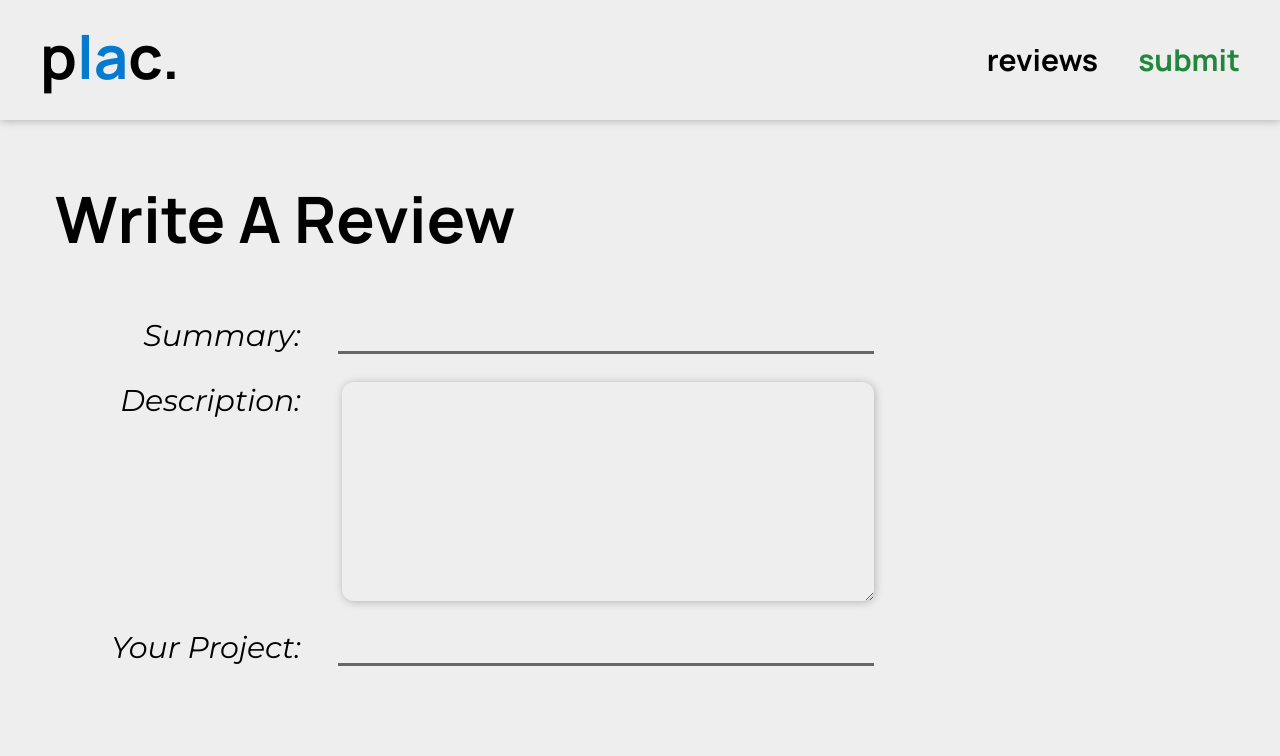
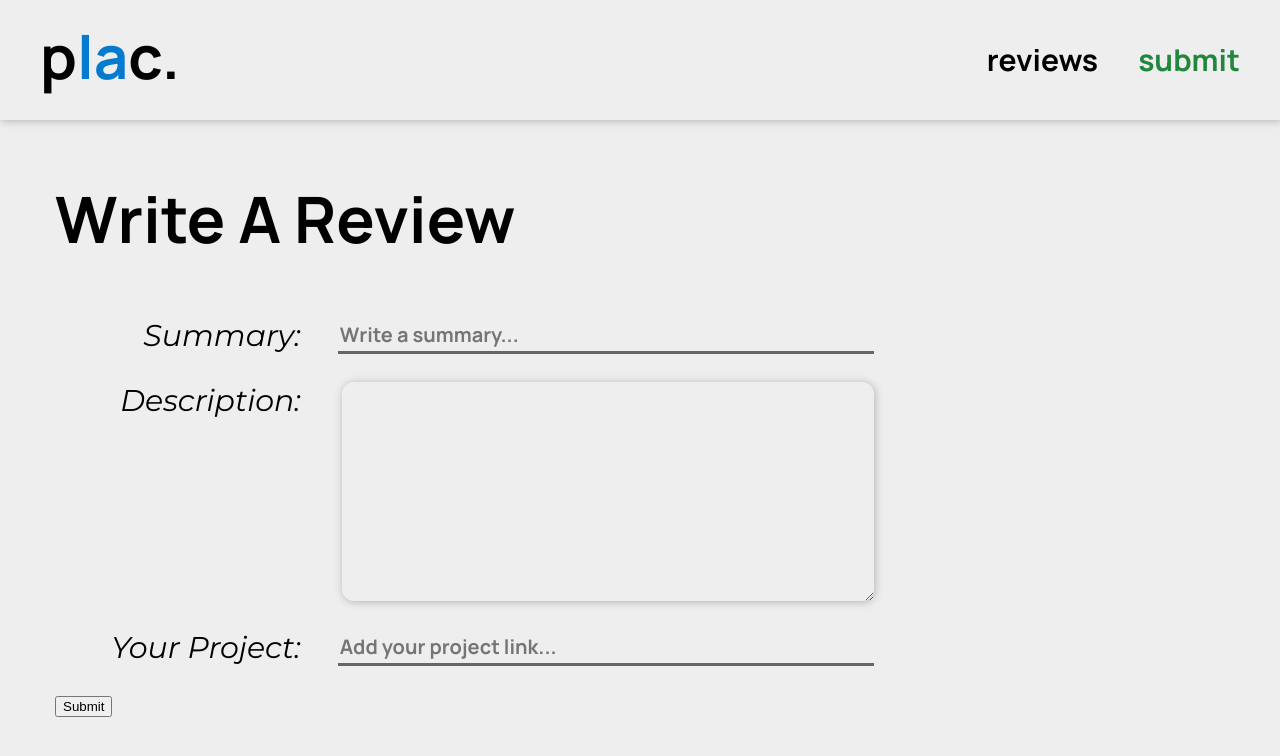
Before and after one commit to 8BitRobot/plac, a React (Create React App) app in the folder frontend/: page / in a window 1280 px wide. Shown: the top 756 px of the page. Built offline with nearby package versions, Linux system fonts and the light colour scheme.

Commit message:
added API integration for submit page

```diff
--- a/frontend/src/Homepage/index.js
+++ b/frontend/src/Homepage/index.js
@@ -16,7 +16,6 @@ function Homepage() {
       headers: {
         "Content-Type": "application/json",
       },
-
       credentials: "include",
       body: JSON.stringify({
         authcode: code,
--- a/frontend/src/Submit/index.js
+++ b/frontend/src/Submit/index.js
@@ -1,26 +1,65 @@
-// import { useEffect } from "react";
+import { useEffect, useState } from "react";
 import "./Submit.scss";
 
 function Submit() {
+    const [ summary, setSummary ] = useState("");
+    const [ description, setDesc ] = useState("");
+    const [ projectLink, setLink ] = useState("");
+
+    async function submitReview() {
+        let request = await fetch("http://localhost:4000/add-review", {
+            method: "POST",
+            headers: {
+                "Content-Type": "application/json",
+            },
+            credentials: "include",
+            body: JSON.stringify({
+                rating: 3,
+                summary: summary,
+                description: description,
+                link: projectLink
+            }),
+        }).catch((error) => {
+            console.error(error);
+        });
+        let response = await request.json();
+        console.log("Success!");
+        console.log(response);
+    }
+
     return (
         <div id="submit-page" className="App">
             <h1 id="write-review-header">Write A Review</h1>
-            <form>
+            <div>
                 <div id="summary" className="form-input-container">
                     <label htmlFor="summary-input">Summary:</label>
-                    <input type="text" name="summary" id="summary-input"/>
+                    <input type="text"
+                        name="summary"
+                        id="summary-input"
+                        placeholder="Write a summary..."
+                        onChange={(e) => setSummary(e.target.value)}
+                    />
                 </div>
                 <div id="description" className="form-input-container">
                     <label htmlFor="description-input">Description:</label>
-                    <textarea rows="7" id="description-input" name="description"></textarea>
+                    <textarea rows="7"
+                              id="description-input"
+                              name="description"
+                              onChange={(e) => setDesc(e.target.value)}
+                    ></textarea>
                 </div>
                 <div id="project-link" className="form-input-container">
                     <label htmlFor="project-link-input">Your Project:</label>
-                    <input type="text" id="project-link-input" name="project-link"/>
+                    <input type="text"
+                        name="project-link"
+                        id="project-link-input"
+                        placeholder="Add your project link..."
+                        onChange={(e) => setLink(e.target.value)}
+                    />
                 </div>
-                {/* TODO: make a button with type="submit" and the text `Submit`
-                (without the backticks) */}
-            </form>
+                <button type="submit" onClick={submitReview}>Submit</button>
+                {/* TODO: style this */}
+            </div>
         </div>
     )
 }
```
